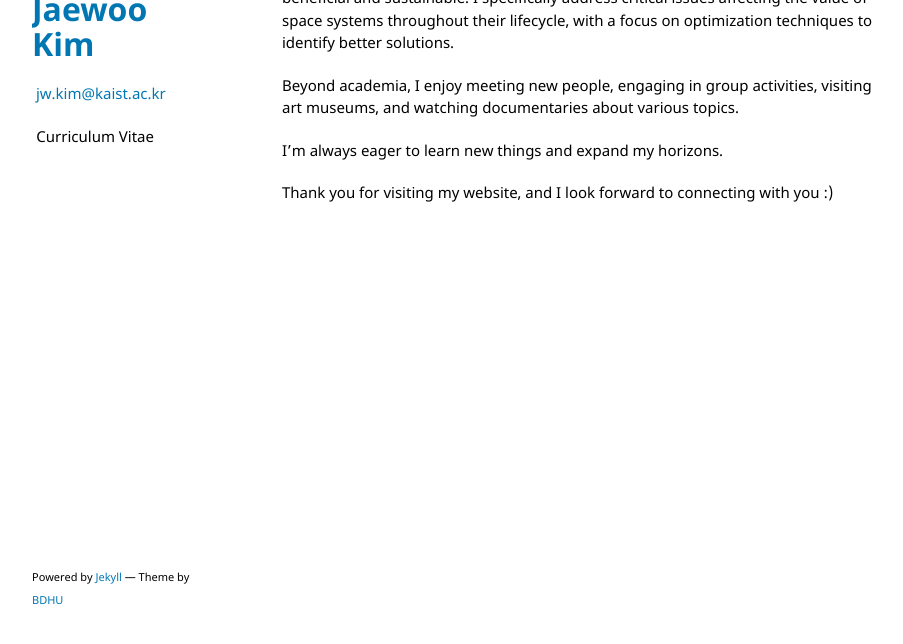
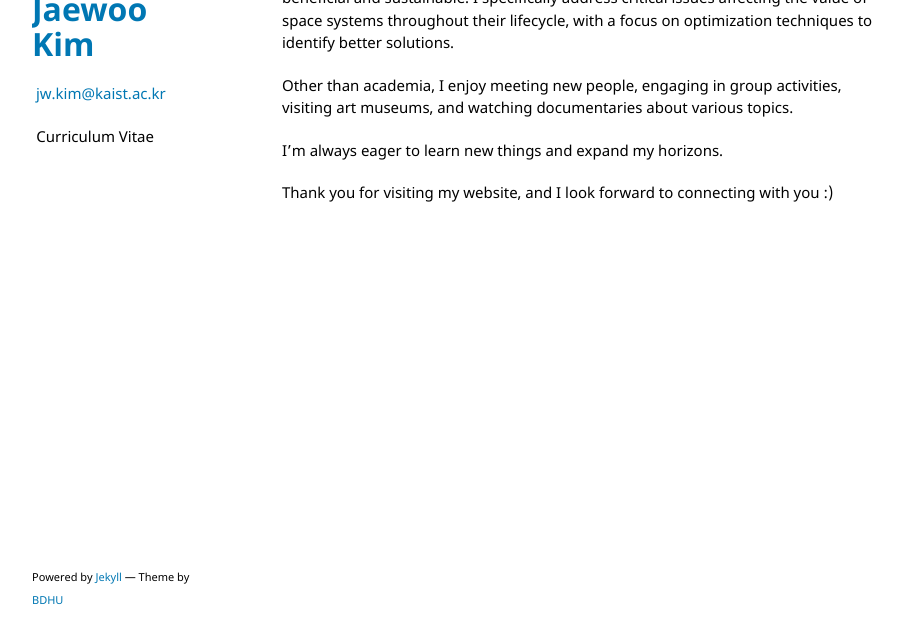
Before and after one commit to jaewoo-space/jaewoo-space.github.io, a Jekyll site: the page built from index.md, in a window 1280 px wide, cut to the strip 221-865 px from the top of the page. Shown: the whole strip, without its empty margins (178-1081 px from the left). Built offline with Jekyll 4.4.1, drawn with Linux system fonts in a browser that asks for light colours; the repository's description, which GitHub fills in, is left out; our own code applies the rules of GitHub Pages for plain Markdown files.

Commit message:
Update index.md

```diff
--- a/index.md
+++ b/index.md
@@ -8,7 +8,7 @@ I’m a PhD student in [Korea Advance Institute of Science and Technology](https
 
 My academic interest is on exploring innovative ways to make space utilization more beneficial and sustainable. I specifically address critical issues affecting the value of space systems throughout their lifecycle, with a focus on optimization techniques to identify better solutions.
 
-Beyond academia, I enjoy meeting new people, engaging in group activities, visiting art museums, and watching documentaries about various topics.
+Other than academia, I enjoy meeting new people, engaging in group activities, visiting art museums, and watching documentaries about various topics.
 
 I’m always eager to learn new things and expand my horizons.
 
```
